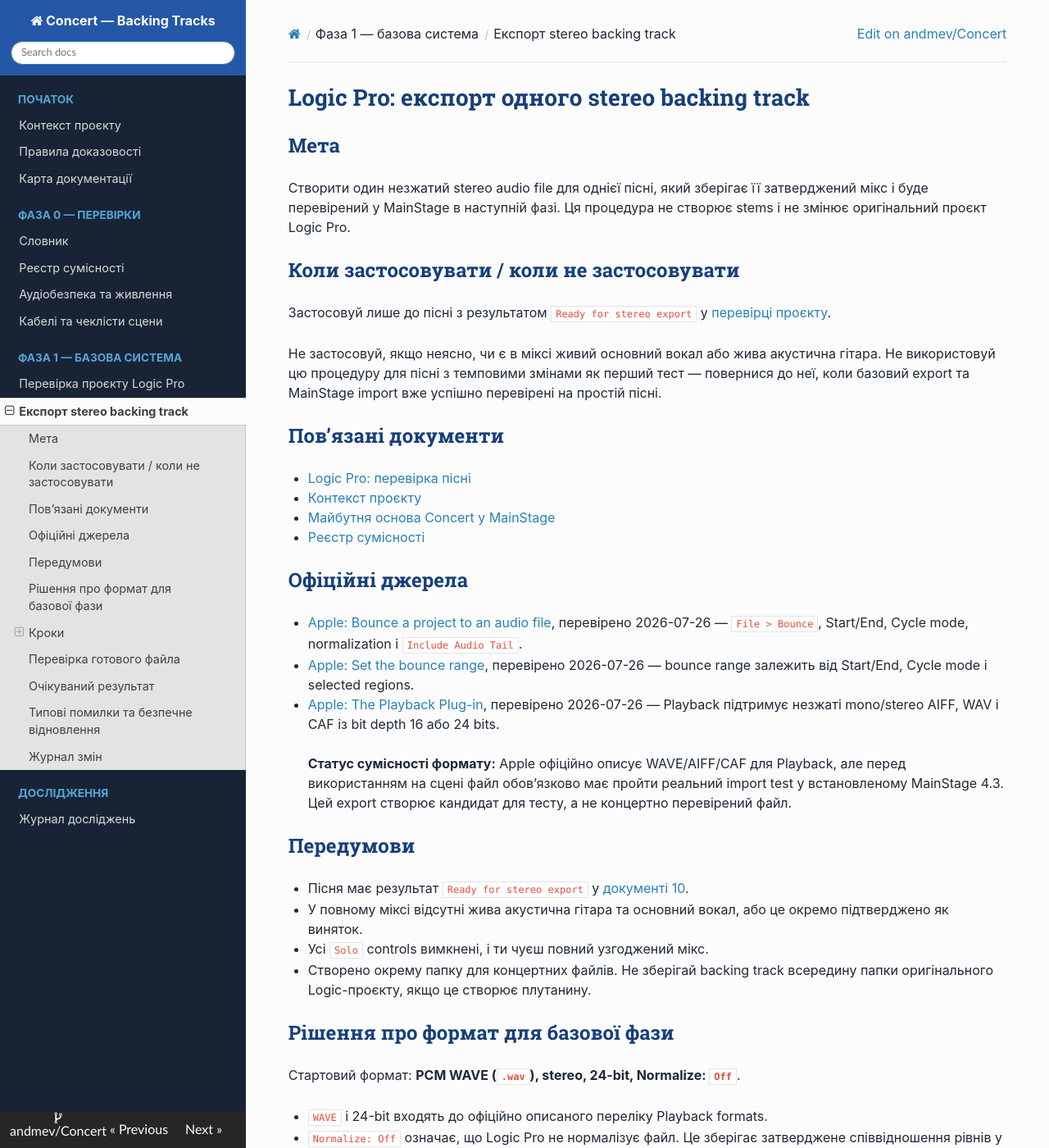
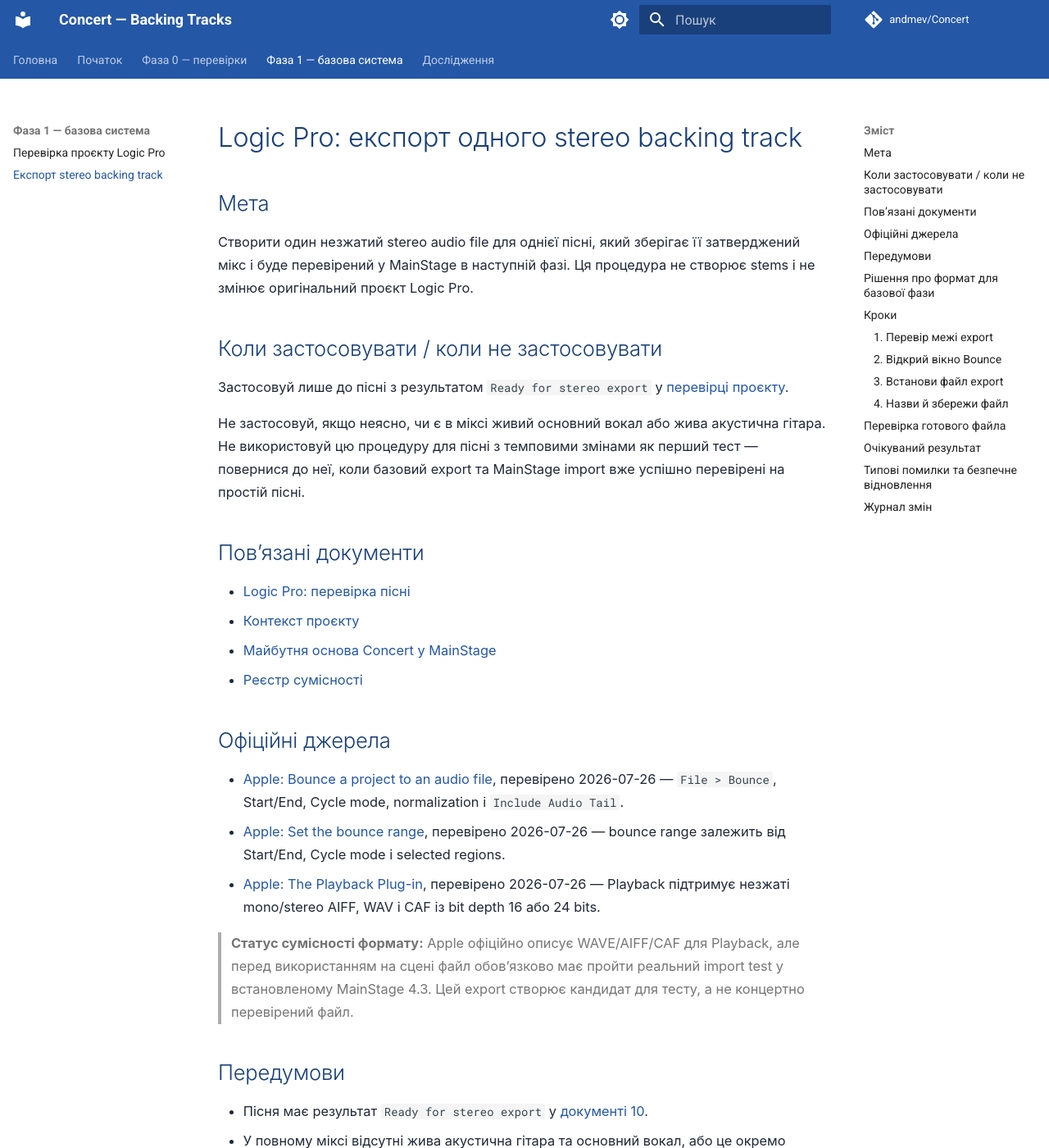
Before and after one commit to andmev/Concert, an MkDocs documentation site: the page built from docs/11-logic-export-stereo-backing-track.md, in a window 1280 px wide and 1400 px high. Shown: the whole window at 82% size. Built offline with MkDocs 1.6.1 and Material for MkDocs 9.7.7, drawn with Linux system fonts in a browser that asks for light colours; nearby versions of some CDN libraries; comment, search, counter and statistics services are not loaded; some of the changed text lies outside the part shown.

Commit message:
Use full-width documentation theme

```diff
--- a/docs/stylesheets/extra.css
+++ b/docs/stylesheets/extra.css
@@ -1,40 +1,50 @@
 :root {
   --concert-blue: #2457a6;
   --concert-ink: #1f2937;
+  --md-primary-fg-color: #2457a6;
+  --md-primary-fg-color--light: #4a78be;
+  --md-primary-fg-color--dark: #173f7a;
 }
 
-body,
-.wy-nav-content {
+.md-typeset {
   color: var(--concert-ink);
   font-family: -apple-system, BlinkMacSystemFont, "Segoe UI", sans-serif;
+  font-size: 0.82rem;
+  line-height: 1.7;
 }
 
-.wy-side-nav-search {
-  background: var(--concert-blue);
+.md-grid {
+  max-width: none;
 }
 
-.wy-nav-side {
-  background: #182435;
+.md-content {
+  max-width: none;
 }
 
-.wy-menu-vertical a {
-  line-height: 1.45;
+.md-typeset__table {
+  display: block;
+  max-width: 100%;
+  overflow-x: auto;
 }
 
-.wy-nav-content {
-  max-width: 980px;
+.md-typeset table:not([class]) {
+  display: table;
+  width: 100%;
 }
 
-h1, h2, h3 {
+.md-typeset h1,
+.md-typeset h2,
+.md-typeset h3 {
   color: #173f7a;
 }
 
-table {
-  width: 100%;
+.md-typeset blockquote {
+  border-left-color: #4a78be;
 }
 
-blockquote {
-  border-left-color: #4a78be;
+.md-typeset .mermaid {
+  overflow-x: auto;
+  padding: 0.75rem 0;
 }
 
 .task-list-item {
--- a/mkdocs.yml
+++ b/mkdocs.yml
@@ -11,10 +11,31 @@ site_dir: site
 use_directory_urls: true
 
 theme:
-  name: readthedocs
+  name: material
   language: uk
-  highlightjs: true
-  include_homepage_in_sidebar: false
+  palette:
+    - media: '(prefers-color-scheme: light)'
+      scheme: default
+      primary: custom
+      accent: indigo
+      toggle:
+        icon: material/brightness-7
+        name: Увімкнути темну тему
+    - media: '(prefers-color-scheme: dark)'
+      scheme: slate
+      primary: custom
+      accent: indigo
+      toggle:
+        icon: material/brightness-4
+        name: Увімкнути світлу тему
+  features:
+    - navigation.tabs
+    - navigation.sections
+    - navigation.top
+    - navigation.tracking
+    - search.highlight
+    - search.suggest
+    - content.code.copy
 
 plugins:
   - search
--- a/requirements.txt
+++ b/requirements.txt
@@ -1,3 +1,4 @@
 mkdocs==1.6.1
+mkdocs-material==9.7.7
 mkdocs-mermaid2-plugin==1.2.3
 pymdown-extensions==10.19.1
```
